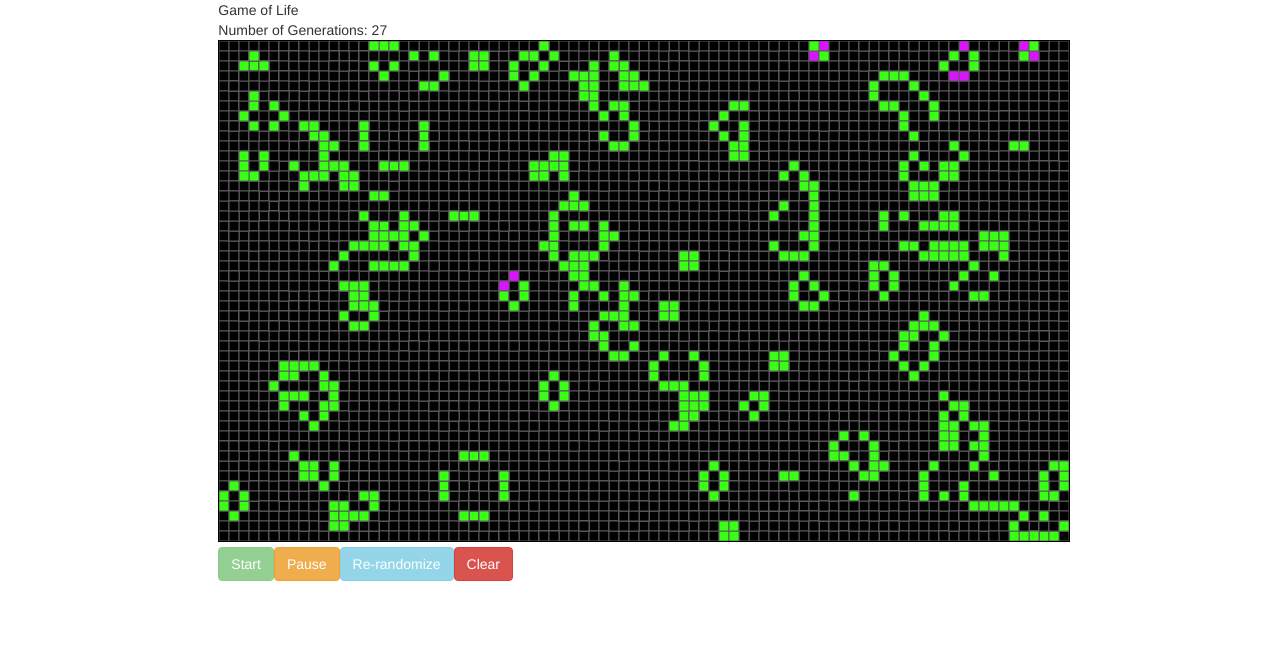
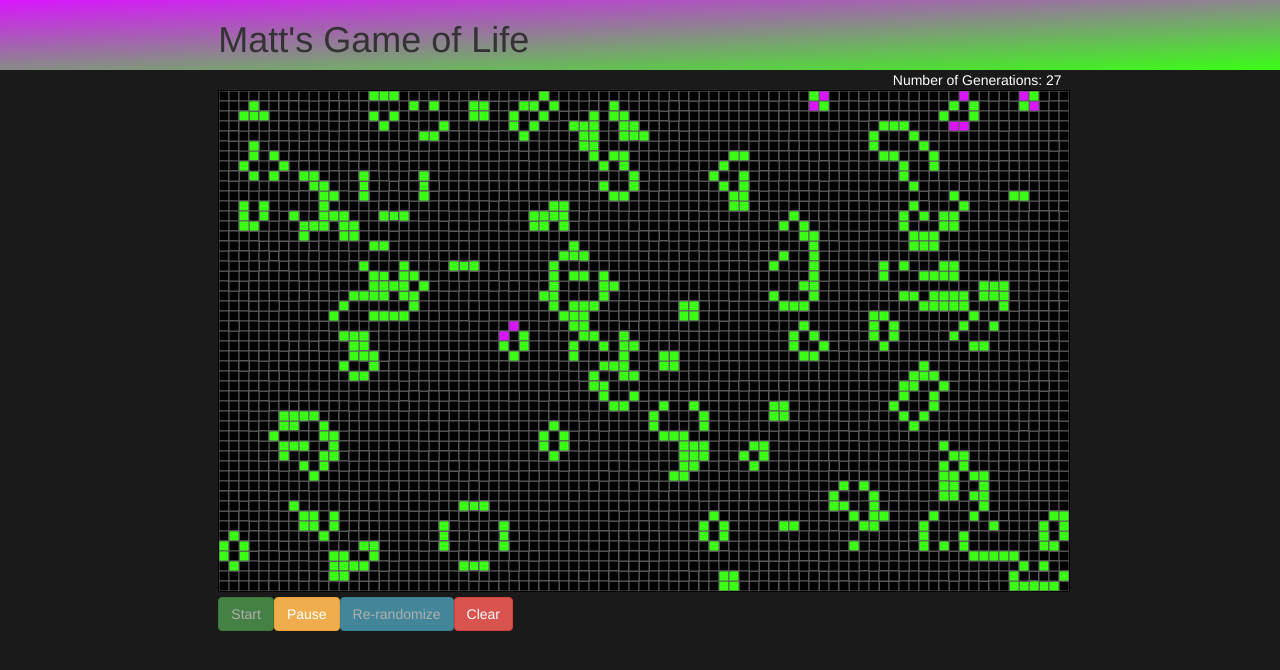
Before and after one commit to matty22/Angular2_GameOfLife, an Angular app: page / in a window 1280 px wide. Shown: the top 670 px of the page. Built offline with nearby package versions, Linux system fonts and the light colour scheme.

Commit message:
production ready

```diff
--- a/src/app/app.component.css
+++ b/src/app/app.component.css
@@ -0,0 +1,4 @@
+#titleRow {
+  background: linear-gradient(to bottom right, #da14ff, #39FF14);
+  padding: 0px 0px;
+}
--- a/src/app/app.component.html
+++ b/src/app/app.component.html
@@ -1,9 +1,9 @@
-<div class="row">
+<div class="row" id="titleRow">
   <div class="col-md-2"></div>
-  <div class="col-md-8">{{ title }}</div>
+  <div class="col-md-8"><h1>{{ title }}</h1></div>
   <div class="col-md-2"></div>
 </div>
-<div class="row">
+<div class="row" id="bodyRow">
   <div class="col-md-2"></div>
   <div class="col-md-8">
     <gameboard></gameboard>
--- a/src/app/app.component.ts
+++ b/src/app/app.component.ts
@@ -7,5 +7,5 @@ import { GameboardComponent } from './gameboard/gameboard.component';
   styleUrls: ['./app.component.css']
 })
 export class AppComponent {
-  title = 'Game of Life';
+  title = 'Matt\'s Game of Life';
 }
--- a/src/app/gameboard/gameboard.component.css
+++ b/src/app/gameboard/gameboard.component.css
@@ -1,4 +1,10 @@
 /* Styles for Gameboard canvas */
+
+#generationsDiv {
+  float: right;
+  color: #ffffff;
+}
+
 #gameboard {
   border: 1px solid black;
   background-color: #bababa
--- a/src/app/gameboard/gameboard.component.html
+++ b/src/app/gameboard/gameboard.component.html
@@ -1,4 +1,4 @@
-<div>Number of Generations: {{ numberOfGenerations }}</div>
+<div id="generationsDiv">Number of Generations: {{ numberOfGenerations }}</div>
 <canvas id="gameboard" height="500" width="850"></canvas>
 <button class="btn btn-success" [disabled]="clearButton" [disabled]="!paused" (click)="startButtonClicked()">Start</button>
 <button class="btn btn-warning" [disabled]="clearButton" [disabled]="!randomizeButton" [disabled]="paused" (click)="pauseButtonClicked()">Pause</button>
--- a/src/styles.css
+++ b/src/styles.css
@@ -1 +1,5 @@
 /* You can add global styles to this file, and also import other style files */
+
+body {
+  background-color: #1a1a1a;
+}
```
